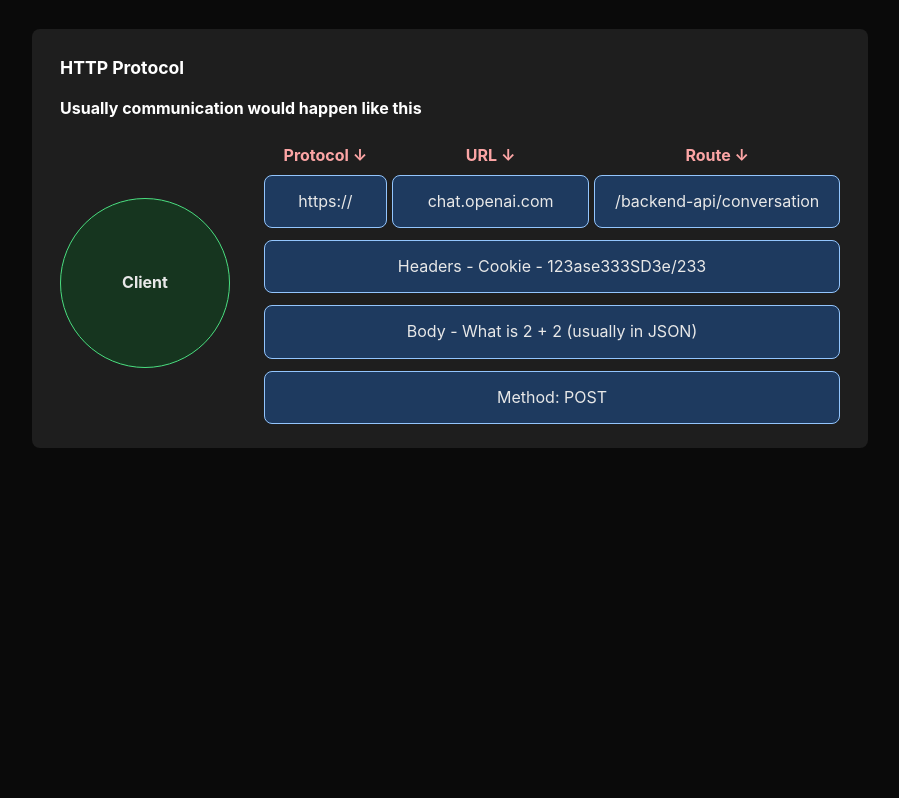
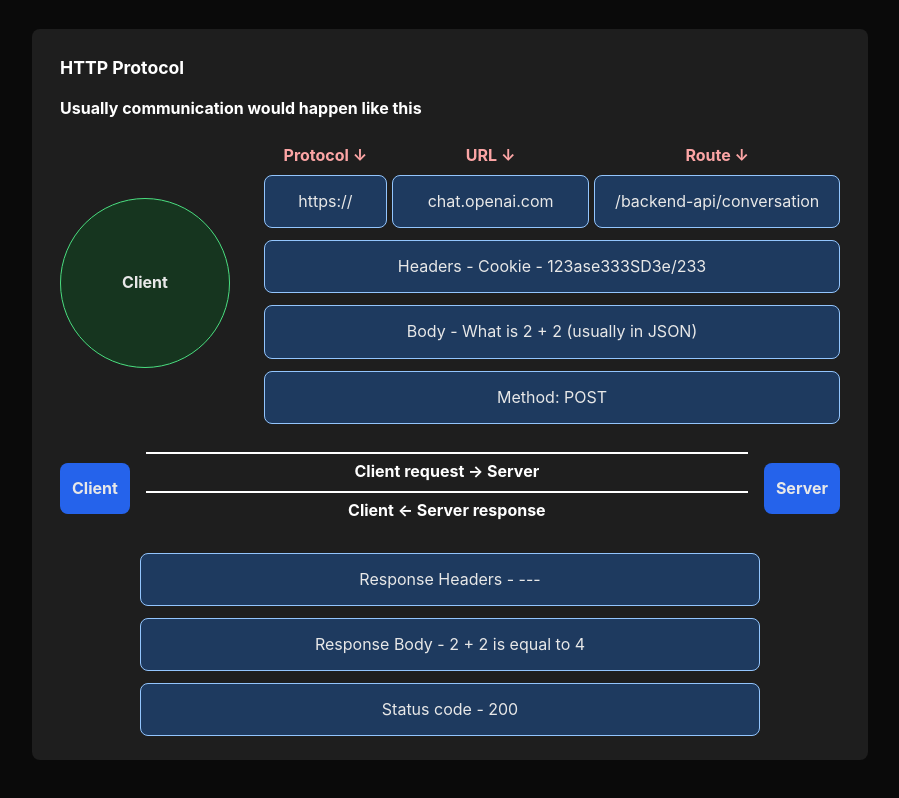
Before and after one commit to ADITYA2178/Notes-of-100-x-dev, a plain HTML site: page Notes2-2.html in a window 1280 px wide. Shown: the part 4608-5406 px from the top of the page, without its empty margins (190-1089 px from the left). Before the commit the page ends 5120 px from the top, so only its background shows below. Drawn offline with Linux system fonts and the light colour scheme.

Commit message:
Add communication flow and response details sections in Notes2-2.html; enhance styles.css with new styles for layout and presentation of communication elements.

```diff
--- a/Notes2-2.html
+++ b/Notes2-2.html
@@ -275,6 +275,21 @@
         <div class="request-row">Method: POST</div>
       </div>
     </div>
+
+    <div class="communication-flow">
+      <span class="endpoint">Client</span>
+      <div class="flow-arrows">
+        <span>Client request → Server</span>
+        <span>Client ← Server response</span>
+      </div>
+      <span class="endpoint">Server</span>
+    </div>
+
+    <div class="response-details">
+      <div class="request-row">Response Headers - ---</div>
+      <div class="request-row">Response Body - 2 + 2 is equal to 4</div>
+      <div class="request-row">Status code - 200</div>
+    </div>
   </div>
 
 </body>
--- a/styles.css
+++ b/styles.css
@@ -182,6 +182,42 @@ h1 {
   overflow-wrap: anywhere;
 }
 
+.communication-flow {
+  display: grid;
+  grid-template-columns: auto 1fr auto;
+  gap: 1rem;
+  align-items: center;
+  margin: 1.75rem 0;
+}
+
+.endpoint {
+  background: #2563eb;
+  border-radius: 8px;
+  padding: 0.75rem;
+  font-weight: 700;
+  text-align: center;
+}
+
+.flow-arrows {
+  display: grid;
+  gap: 0.4rem;
+  color: #fff;
+  font-weight: 700;
+  text-align: center;
+}
+
+.flow-arrows span {
+  border-top: 2px solid #fff;
+  padding-top: 0.25rem;
+}
+
+.response-details {
+  display: grid;
+  gap: 0.75rem;
+  max-width: 620px;
+  margin: 0 auto;
+}
+
 @media (max-width: 700px) {
   .request-diagram {
     grid-template-columns: 1fr;
@@ -192,6 +228,10 @@ h1 {
   }
 
   .url-breakdown {
+    grid-template-columns: 1fr;
+  }
+
+  .communication-flow {
     grid-template-columns: 1fr;
   }
 }
```
